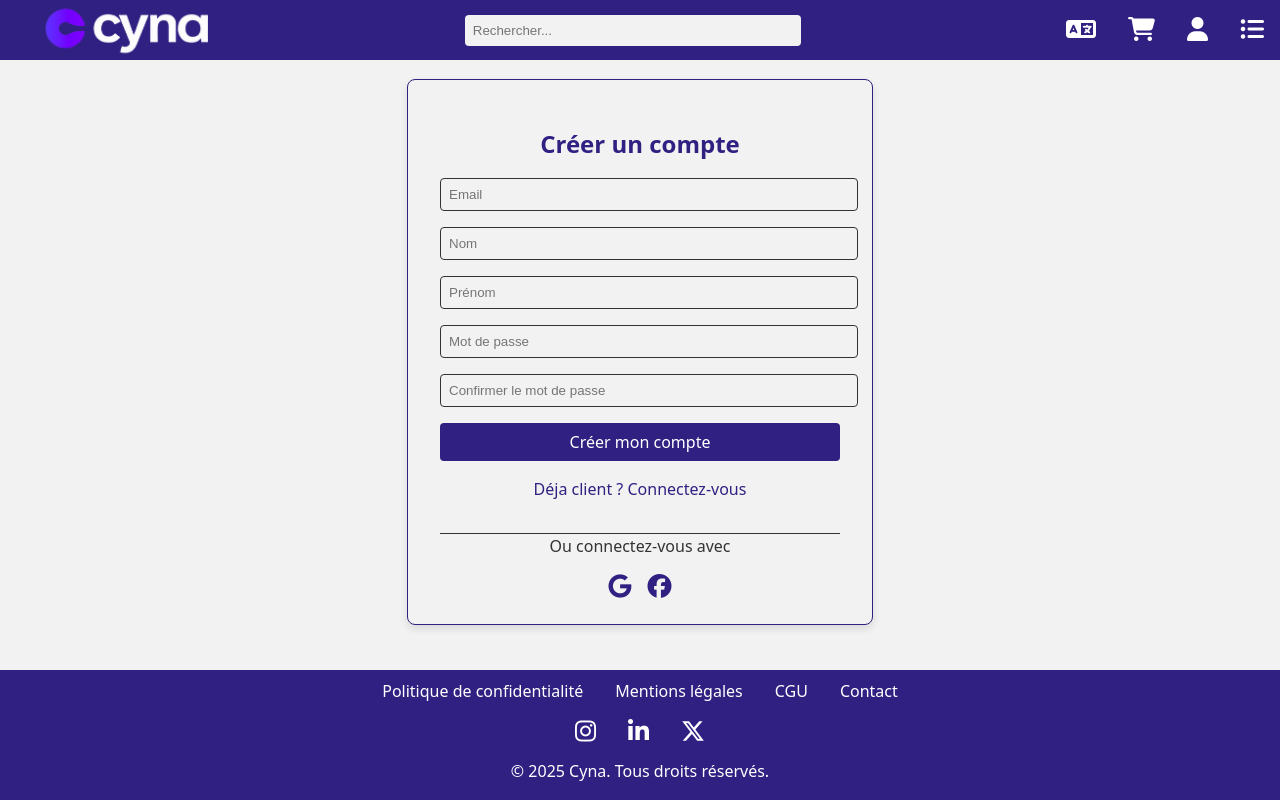
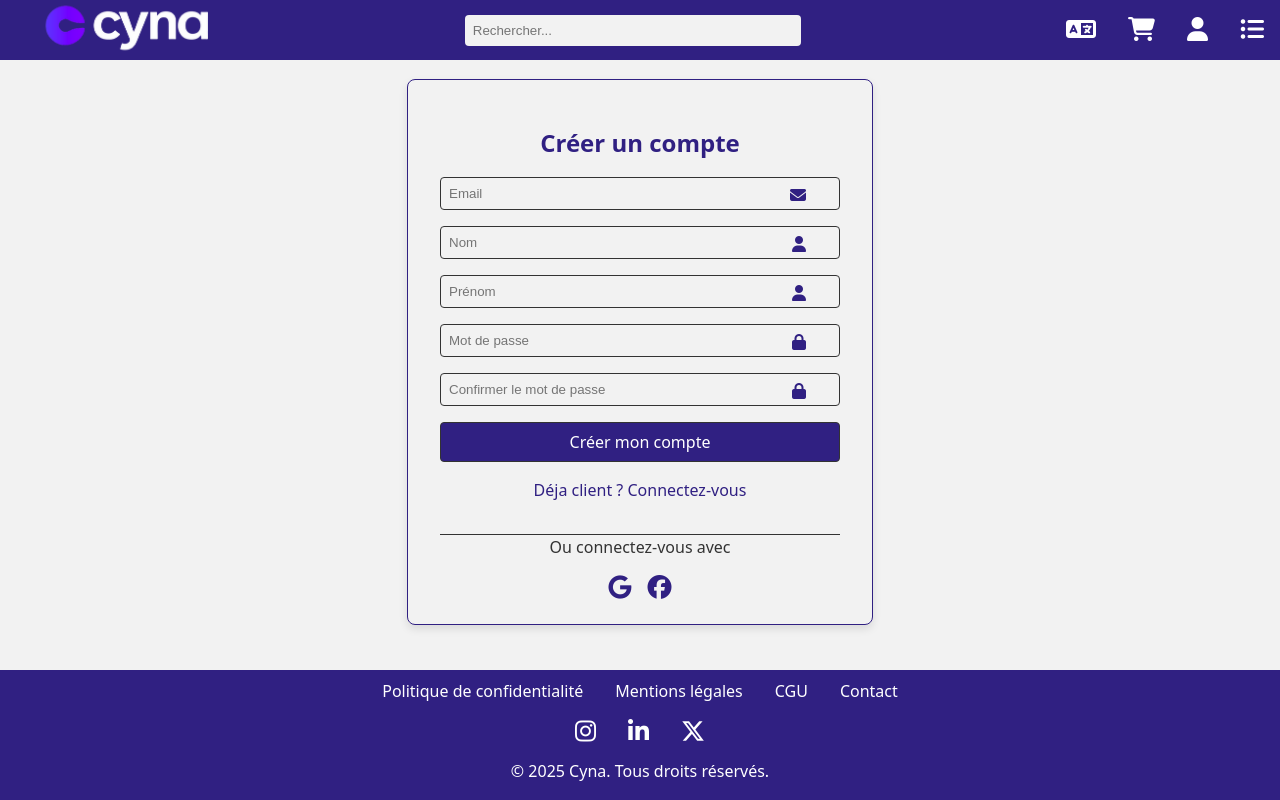
Before and after one commit to NathanCorberan/Projet_Cyna_Web, a React (Vite) app in the folder projet_cyna_web/: page /register in a window 1280 px wide. Built offline with nearby package versions, Linux system fonts and the light colour scheme.

Commit message:
CSS amélioré

```diff
--- a/projet_cyna_web/src/App.css
+++ b/projet_cyna_web/src/App.css
@@ -249,6 +249,26 @@ input{
   background-color: var(--background-color);
 }
 
+.input-container {
+  position: relative;
+  width: 95.5%;
+}
+
+.input-container i {
+  position: absolute;
+  right: 1rem;
+  top: 20%;
+  color: var(--primary-color);
+}
+
+.input-container input {
+  width: 100%;
+  padding: 0.5rem;
+  margin-bottom: 1rem;
+  border: 1px solid var(--text-color);
+  border-radius: 4px;
+}
+
 .login-card {
   background-color: var(--background-color);
   border: 1px solid var(--primary-color);
@@ -267,7 +287,6 @@ input{
   transform: translate(-50%, -50%);
   width: 80%;
   height: 60%;
-
 }
 
 .login-card h2 {
@@ -296,18 +315,19 @@ input{
 }
 
 .login-card button {
+  background-color: var(--primary-color);
+  color: var(--border-color);
+  cursor: pointer;
+  transition: filter 300ms;
   width: 100%;
   padding: 0.5rem;
-  background-color: var(--primary-color);
-  color: var(--border-color);
-  border: none;
+  margin-bottom: 1rem;
+  border: 1px solid var(--text-color);
   border-radius: 4px;
-  cursor: pointer;
-  margin-bottom: 1rem;
 }
 
 .login-card button:hover {
-  background-color: var(--primary-color);
+  filter: drop-shadow(0 0 0.5em var(--primary-color));
 }
 
 .login-card a {
@@ -343,7 +363,6 @@ input{
   display: flex;
   justify-content: center;
   gap: 1rem;
-
 }
 
 .login-card .social-icons i {
--- a/projet_cyna_web/src/App.jsx
+++ b/projet_cyna_web/src/App.jsx
@@ -35,7 +35,9 @@ function App() {
   return (
     <>
       <header className="header">
-        <img src={logo} alt="Logo" className="logo" />
+        <Link to="/">
+          <img src={logo} alt="Logo" className="logo" />
+        </Link>
 
         <div className="search-bar">
           <input type="text" placeholder="Rechercher..." />
@@ -72,7 +74,7 @@ function App() {
           <i className="fa-brands fa-x-twitter"></i>
         </div>
         <div className="footer-copyright">
-        <p>&copy; {new Date().getFullYear()} Cyna. Tous droits réservés.</p>
+          <p>&copy; {new Date().getFullYear()} Cyna. Tous droits réservés.</p>
 
         </div>
       </footer>
--- a/projet_cyna_web/src/pages/Login.jsx
+++ b/projet_cyna_web/src/pages/Login.jsx
@@ -10,7 +10,7 @@ const Login = () => {
 
   const handleLogin = async () => {
     try {
-      const response = await axios.post('https://ipa.leonmorival.xyz/api/login', {
+      const response = await axios.post('http://api.juku7704.odns.fr/api/login', {
         email,
         password
       });
@@ -29,15 +29,21 @@ const Login = () => {
     <div className="login-card">
       <h2>Connexion</h2>
       {error && <p className="error">{error}</p>}
-      <input type="email" placeholder="Email" value={email} onChange={(e) => setEmail(e.target.value)} />
-      <input type="password" placeholder="Mot de passe" value={password} onChange={(e) => setPassword(e.target.value)} />
+      <div className="input-container">
+        <input type="email" placeholder="Email" value={email} onChange={(e) => setEmail(e.target.value)} />
+        <i className="fa-solid fa-envelope"></i>
+      </div>
+      <div className="input-container">
+        <input type="password" placeholder="Mot de passe" value={password} onChange={(e) => setPassword(e.target.value)} />
+        <i className="fa-solid fa-lock"></i>
+      </div>
       <div className="remember-me">
         <input type="checkbox" id="remember-me" />
         <label htmlFor="remember-me">Se souvenir de moi</label>
       </div>
       <button onClick={handleLogin}>Se connecter</button>
-      <a href="#">Mot de passe oublié ?</a>
-      <Link to="/register">Nouveau ? Créer un compte</Link>
+      <a className='form-link' href="#">Mot de passe oublié ?</a>
+      <Link to="/register" className='form-link'>Nouveau ? Créer un compte</Link>
       <hr />
       <p className='or-connection-with'>Ou connectez-vous avec</p>
       <div className="social-icons">
--- a/projet_cyna_web/src/pages/Register.jsx
+++ b/projet_cyna_web/src/pages/Register.jsx
@@ -18,9 +18,9 @@ const Register = () => {
     }
 
     try {
-      const response = await axios.post('https://ipa.leonmorival.xyz/api/users', {
+      const response = await axios.post('http://api.juku7704.odns.fr/api/users', {
         email,
-        roles: ['user'],
+        roles: ['ROLE_USER'],
         password,
         first_name: firstName,
         last_name: lastName,
@@ -39,11 +39,26 @@ const Register = () => {
     <div className="login-card">
       <h2>Créer un compte</h2>
       {error && <p className="error">{error}</p>}
-      <input type="email" placeholder="Email" value={email} onChange={(e) => setEmail(e.target.value)} />
-      <input type="text" placeholder="Nom" value={lastName} onChange={(e) => setLastName(e.target.value)} />
-      <input type="text" placeholder="Prénom" value={firstName} onChange={(e) => setFirstName(e.target.value)} />
-      <input type="password" placeholder="Mot de passe" value={password} onChange={(e) => setPassword(e.target.value)} />
-      <input type="password" placeholder="Confirmer le mot de passe" value={confirmPassword} onChange={(e) => setConfirmPassword(e.target.value)} />
+      <div className="input-container">
+        <input type="email" placeholder="Email" value={email} onChange={(e) => setEmail(e.target.value)} />
+        <i className="fa-solid fa-envelope"></i>
+      </div>
+      <div className="input-container">
+        <input type="text" placeholder="Nom" value={lastName} onChange={(e) => setLastName(e.target.value)} />
+        <i className="fa-solid fa-user"></i>
+      </div>
+      <div className="input-container">
+        <input type="text" placeholder="Prénom" value={firstName} onChange={(e) => setFirstName(e.target.value)} />
+        <i className="fa-solid fa-user"></i>
+      </div>
+      <div className="input-container">
+        <input type="password" placeholder="Mot de passe" value={password} onChange={(e) => setPassword(e.target.value)} />
+        <i className="fa-solid fa-lock"></i>
+      </div>
+      <div className="input-container">
+        <input type="password" placeholder="Confirmer le mot de passe" value={confirmPassword} onChange={(e) => setConfirmPassword(e.target.value)} />
+        <i className="fa-solid fa-lock"></i>
+      </div>
       <button onClick={handleRegister}>Créer mon compte</button>
       <Link to="/login">Déja client ? Connectez-vous</Link>
       <hr />
```
Also changed, not shown: 1 other file (tests, documents, lock files or other folders).
